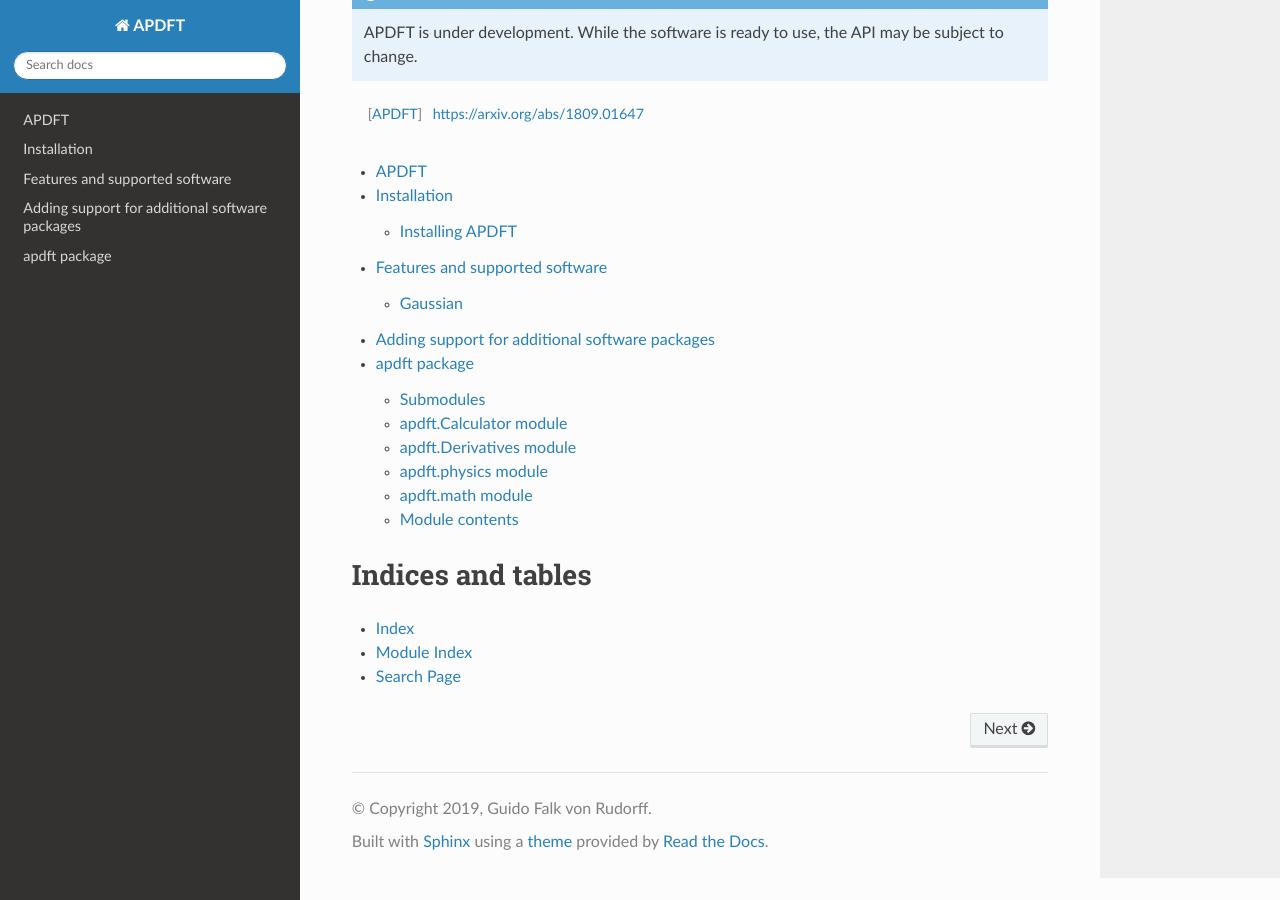
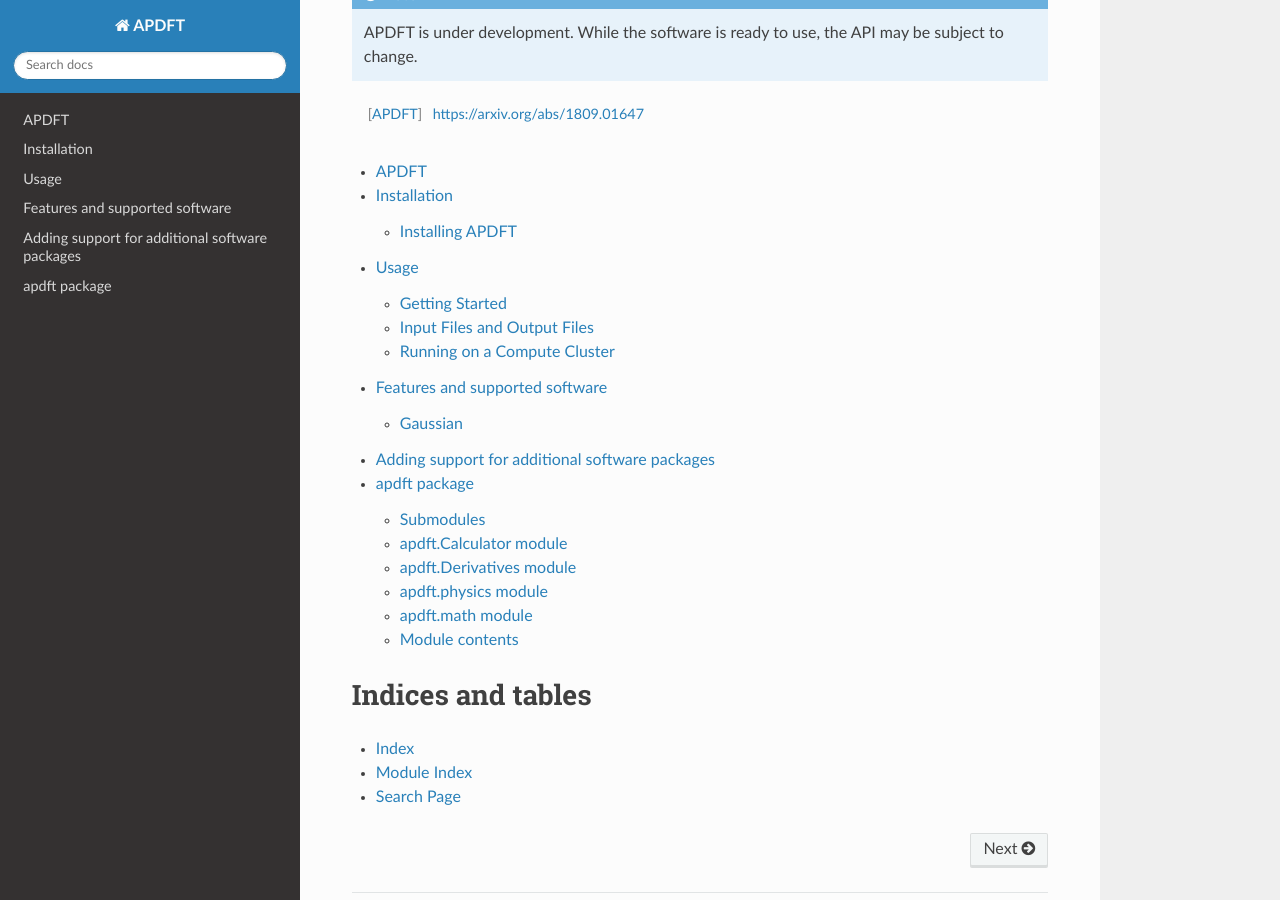
Before and after one commit to ferchault/APDFT, a Sphinx documentation site: the page built from docs/index.rst, in a window 1280 px wide and 900 px high, scrolled down 420 px. Built offline with Sphinx 7.4.7 and the Read the Docs theme 2.0.0, drawn with Linux system fonts in a browser that asks for light colours; some of the changed lines change nothing that is shown.

Commit message:
Docs for CLI, #39

```diff
--- a/docs/index.rst
+++ b/docs/index.rst
@@ -5,6 +5,7 @@
 
    about
    installation
+   usage
    features
    apdft
 
--- /dev/null
+++ b/docs/usage.rst
@@ -0,0 +1,53 @@
+Usage
+=====
+
+Getting Started
+---------------
+
+In the following, the simplest possible workflow is described. More complex topics are discussed afterwards.
+
+First, we need the reference molecule. In the current directory, which is treated as working directory by apdft, create a XYZ file of any name. In this example, we will call it *molecule.xyz*. Once this file is available, call
+
+.. code-block:: bash
+
+    apdft energies molecule.xyz
+
+which will build a set of input folders and a configuration file, :ref:`apdft.conf <apdft_conf>`. The latter contains a complete list of all configuration options the current version of apdft understands. apdft itself does not perform any QM calculations, but rather relies on well-tested software packages like Gaussian or MRCC to do so. The file :ref:`commands.sh <commands_sh>` contains the required program calls for each QM calculation. Running it will perform all required calculations and ensure availability of the appropriate output files:
+
+.. code-block:: bash
+
+    . commands.sh
+
+With the QM calculations completed, apdft can use the results to predict energies of related molecules:
+
+.. code-block:: bash
+
+    apdft energies
+
+which will use the QM results to predict energies of target molecules. The results are then stored in :ref:`energies.csv <energies_csv>`.
+
+
+Input Files and Output Files
+----------------------------
+
+.. _apdft_conf:
+
+apdft.conf
+    The configuration file. Is automatically generated upon the first invocation of apdft.
+
+.. _commands_sh:
+
+commands.sh
+    All required calls to QM software like Gaussian and MRCC to obtain the energies and electron densities apdft needs. This file assumes standard paths for each of the software package. If you system differs from that for any reason, you might need to adjust environment variables accordingly. Each line contains all required commands for a single calculation, therefore they can be executed independently from each other.
+
+.. _folder_order:
+
+order-*
+    Folders containing the generated input files for the QM software packages. The folder structure needs to be kept the same.
+
+Running on a Compute Cluster
+----------------------------
+
+Since a (modern) python installation is not necessarily common on compute clusters, we assume that apdft is run on a local workstation while the expensive QM calculations are run on a compute cluster. In practice, most of the calculations will be too heavy for a single machine, in particular as APDFT benefits from performing the reference calculation at a higher level of theory. The input files can easily be generated on a regular machine, as this is not computationally expensive.
+
+To move the heavy QM calculations to a more powerful environment, all :ref:`order-* <folder_order>` folders and the :ref:`commands.sh <commands_sh>` file should be copied to a compute cluster. Most likely, you want to run the individual calculations as separate jobs in a queueing system. Each line in that file contains the workload of one job and is independent of all other lines in the file. Once the calculations have been completed, all newly created files and folders have to be transferred back to the initial machine for post-processing.
```
